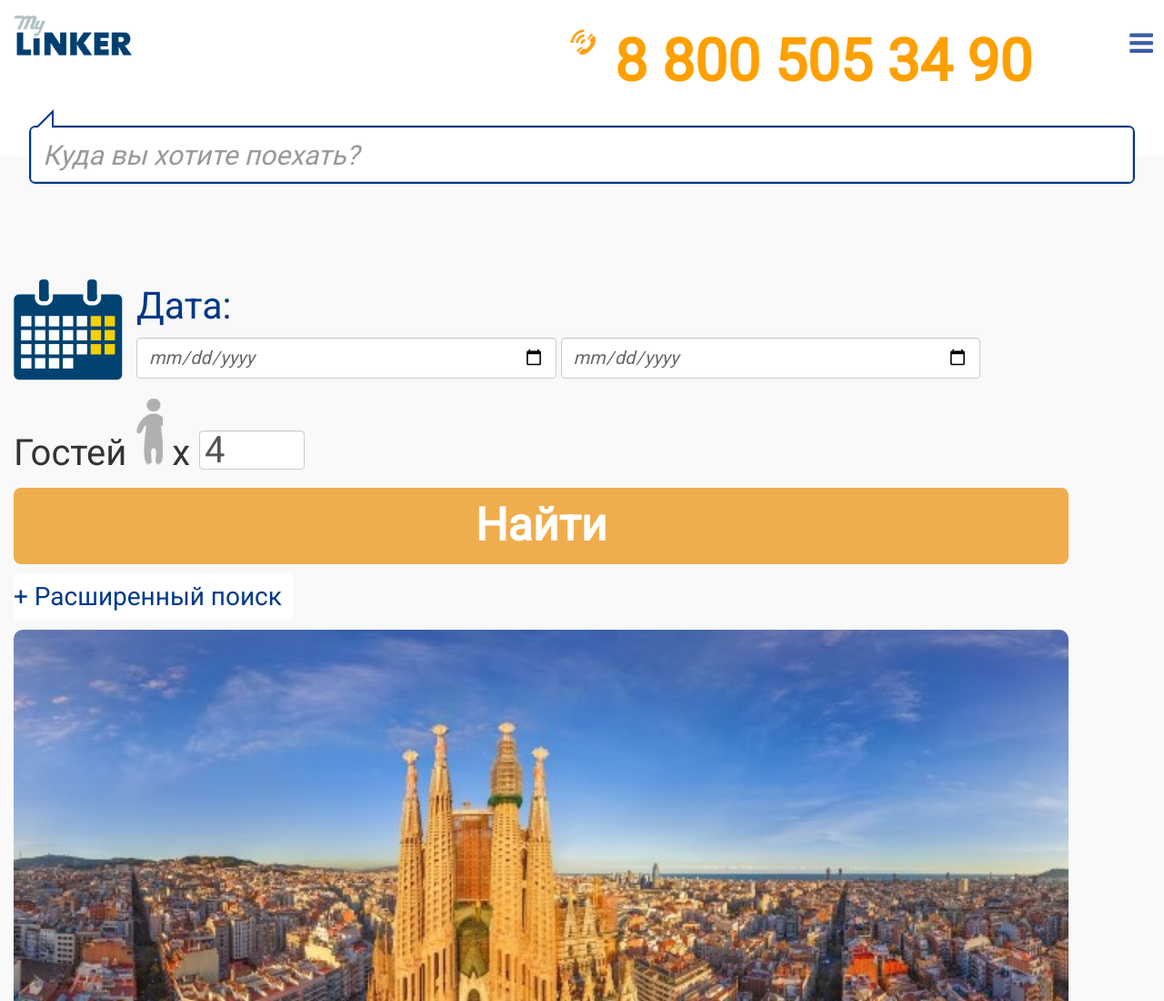
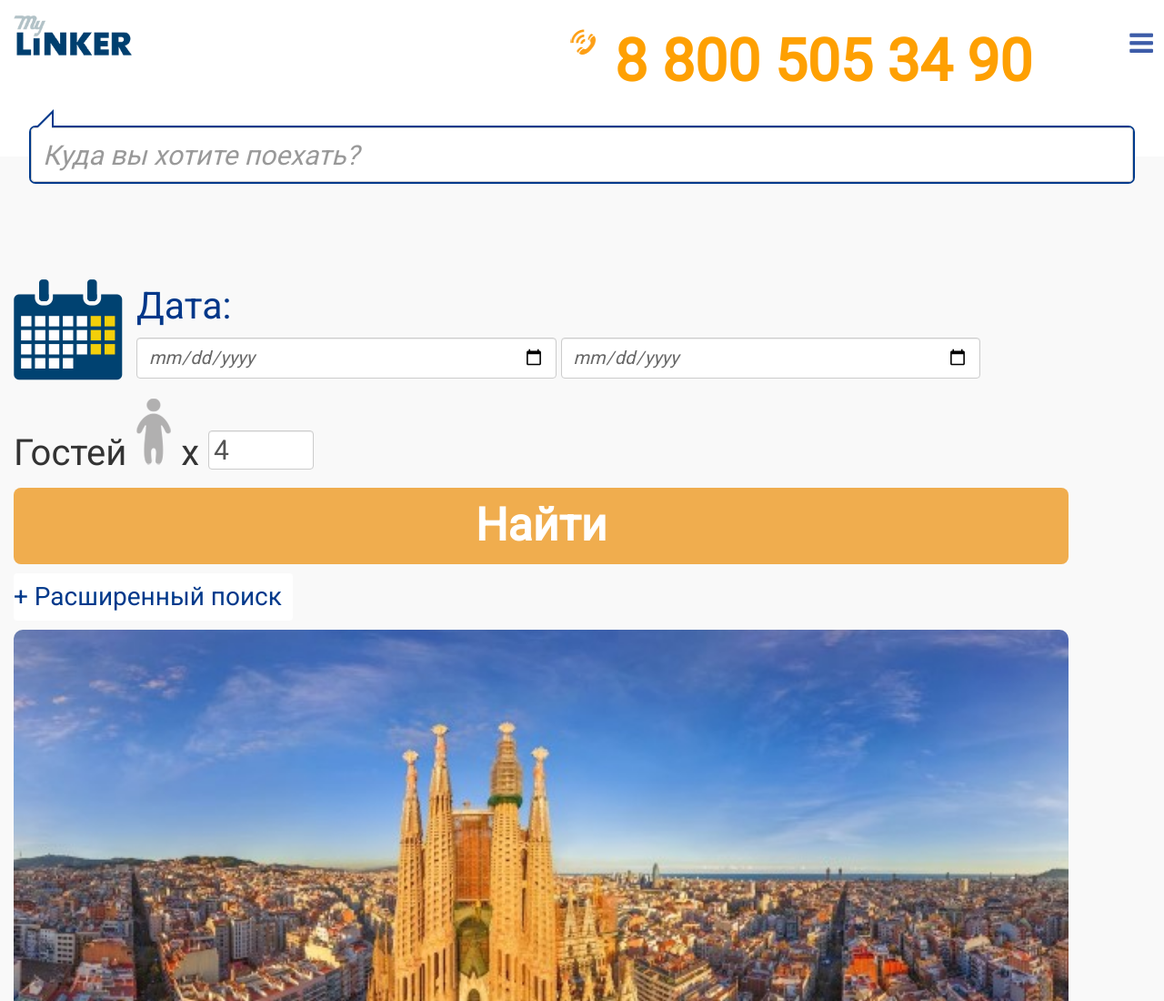
Before and after one commit to rinatoptimus/rinatoptimus.github.io, a website: page mobile-my-linker/index.html in a window 1280 px wide. Shown: the top 1100 px of the page at 91% size. Drawn offline with nearby package versions, Linux system fonts and the light colour scheme; files that its build step writes are made by us from their sources.

Commit message:
Исправлен инпут input-guests - уменьшен шрифт.

```diff
--- a/mobile-my-linker/app/sass/_main.scss
+++ b/mobile-my-linker/app/sass/_main.scss
@@ -303,7 +303,7 @@ div.speech:after {
 }
 .guests-figure {
   display: inline-block;
-  width: 30px;
+  width: 40px;
   height: 73px;
   background: url('../img/guests-figure.png') no-repeat;
 }
@@ -312,7 +312,7 @@ div.speech:after {
   top: 35px;
   left: 10px;
   //padding: 22px 5px 20px;
-  font-size: 40px;
+  font-size: 30px;
   height: 43px;
   padding: 5px;
   line-height: 2px;
```
